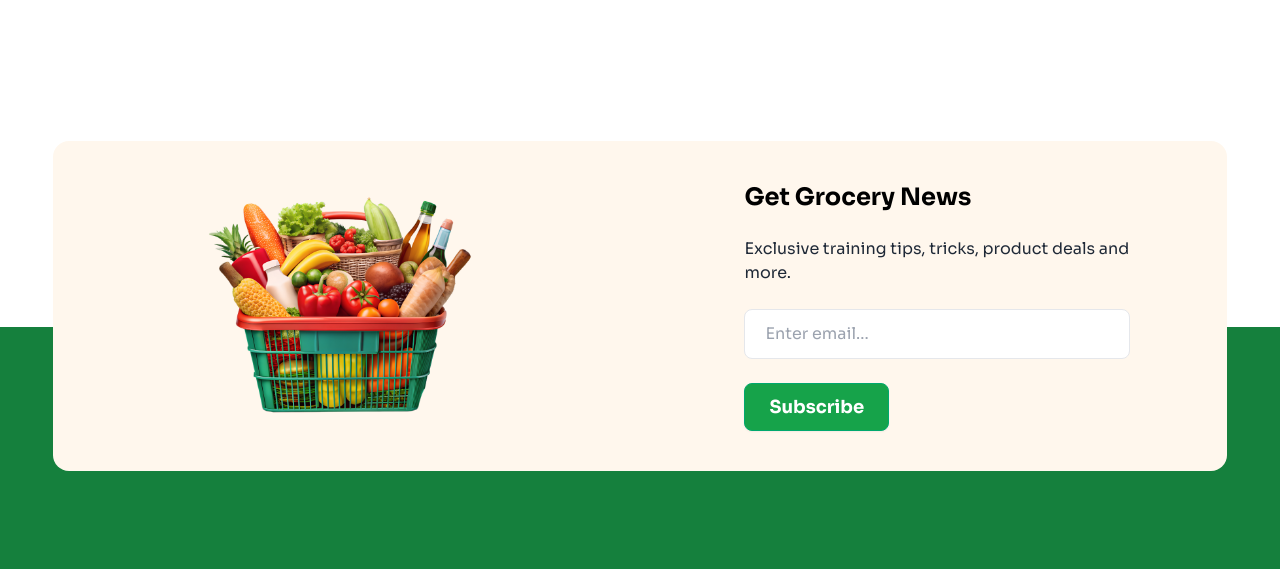
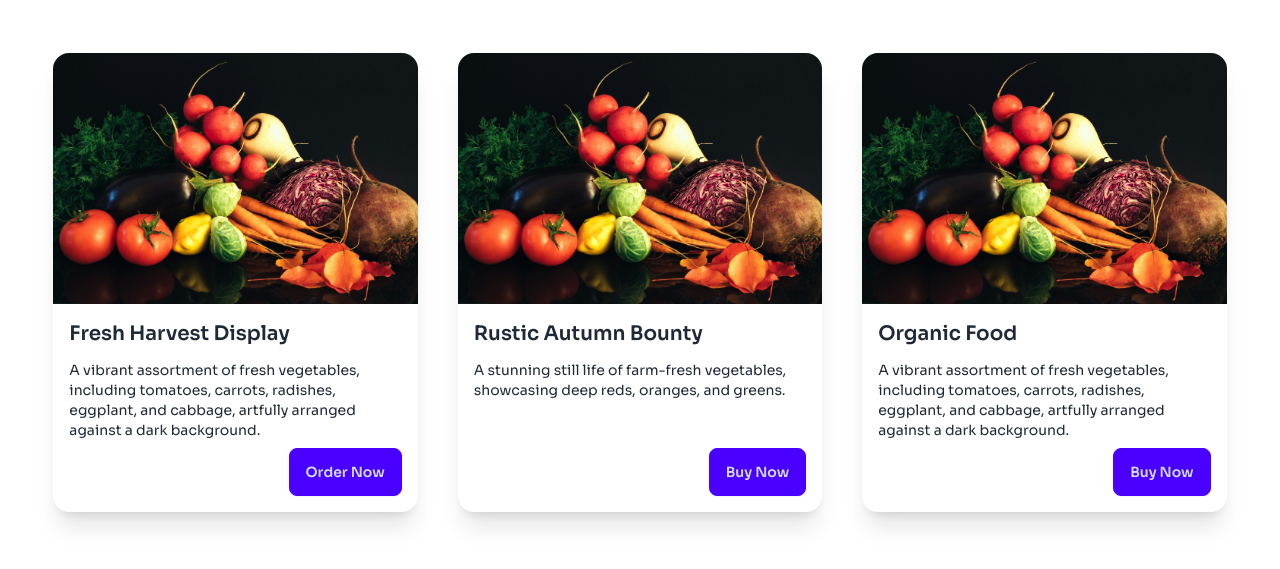
Before and after one commit to imjoyhalder/Vegetables-shop, a plain HTML site: page index.html in a window 1280 px wide. Shown: the part 3368-3937 px from the top of the page. Drawn offline with nearby package versions, Linux system fonts and the light colour scheme.

Commit message:
added product section

```diff
--- a/index.html
+++ b/index.html
@@ -1,5 +1,5 @@
 <!DOCTYPE html>
-<html lang="en" >
+<html lang="en">
 
 <head>
     <meta charset="UTF-8">
@@ -137,7 +137,8 @@
                     <!-- Text Section -->
                     <div class="space-y-3">
                         <h1 class="text-xl md:text-2xl font-bold text-white">30% off</h1>
-                        <p class="text-sm md:text-base text-black">Discover a world of treats, toys, and essentials handpicked for you.</p>
+                        <p class="text-sm md:text-base text-black">Discover a world of treats, toys, and essentials
+                            handpicked for you.</p>
                         <button class="btn btn-sm md:btn-md lg:btn-lg">Buy Now</button>
                     </div>
 
@@ -332,6 +333,49 @@
         </div>
     </section>
 
+    <!-- others product -->
+    <section class="w-11/12 mx-auto mt-14">
+        <div class="grid grid-cols-1 md:grid-cols-2 lg:grid-cols-3 gap-10">
+            <div class="card card-compact bg-base-100  shadow-xl">
+                <figure>
+                    <img src="assets/v1.jpg" alt="" />
+                </figure>
+                <div class="card-body">
+                    <h2 class="card-title">Fresh Harvest Display</h2>
+                    <p>A vibrant assortment of fresh vegetables, including tomatoes, carrots, radishes, eggplant, and
+                        cabbage, artfully arranged against a dark background.</p>
+                    <div class="card-actions justify-end">
+                        <button class="btn btn-primary">Order Now</button>
+                    </div>
+                </div>
+            </div>
+            <div class="card card-compact bg-base-100  shadow-xl">
+                <figure>
+                    <img src="assets/v1.jpg" alt="" />
+                </figure>
+                <div class="card-body">
+                    <h2 class="card-title">Rustic Autumn Bounty</h2>
+                    <p>A stunning still life of farm-fresh vegetables, showcasing deep reds, oranges, and greens. </p>
+                    <div class="card-actions justify-end">
+                        <button class="btn btn-primary">Buy Now</button>
+                    </div>
+                </div>
+            </div>
+            <div class="card card-compact bg-base-100  shadow-xl">
+                <figure>
+                    <img src="assets/v1.jpg" alt="" />
+                </figure>
+                <div class="card-body">
+                    <h2 class="card-title">Organic Food</h2>
+                    <p>A vibrant assortment of fresh vegetables, including tomatoes, carrots, radishes, eggplant, and cabbage, artfully arranged against a dark background.</p>
+                    <div class="card-actions justify-end">
+                        <button class="btn btn-primary">Buy Now</button>
+                    </div>
+                </div>
+            </div>
+        </div>
+    </section>
+
     <section class="w-11/12 mx-auto bg-orange-50 top-36  py-10 relative rounded-2xl ">
         <div class="grid grid-cols-1 md:grid-cols-2 items-center gap-4 justify-items-center">
             <div class="md:w-1/2 mb-4 md:mb-0">
@@ -341,18 +385,22 @@
                 <h1 class="text-2xl font-bold md:text-black text-green-600 ">Get Grocery News</h1>
                 <h2 class="">Exclusive training tips, tricks, product deals and more.</h2>
                 <div class="mt-4 space-y-6">
-                    <input type="email" placeholder="Enter email..." class="md:w-full sm:w-auto px-5 py-3 border rounded-lg focus:outline-none"><br>
-                    <button class=" text-white px-6 py-2 bg-green-600 hover:bg-green-900 btn btn-success font-bold text-lg ">Subscribe</button>
+                    <input type="email" placeholder="Enter email..."
+                        class="md:w-full sm:w-auto px-5 py-3 border rounded-lg focus:outline-none"><br>
+                    <button
+                        class=" text-white px-6 py-2 bg-green-600 hover:bg-green-900 btn btn-success font-bold text-lg ">Subscribe</button>
                 </div>
             </div>
         </div>
     </section>
 
     <footer class="bg-green-700  pt-36 pb-10">
-        <div class="w-11/12 mx-auto py-10 text-gray-100 space-y-6 grid grid-cols-1 md:grid-cols-3 gap-4 justify-between items-center lg:justify-items-center ">
+        <div
+            class="w-11/12 mx-auto py-10 text-gray-100 space-y-6 grid grid-cols-1 md:grid-cols-3 gap-4 justify-between items-center lg:justify-items-center ">
             <div class=" md:text-left text-left md:p-20 pr-2">
                 <img src="assets/logo-footer.png" alt="">
-                <p class="text-sm">Discover a world of treats, toys, and  essentials handpicked for your furry friends.</p>
+                <p class="text-sm">Discover a world of treats, toys, and essentials handpicked for your furry friends.
+                </p>
             </div>
             <div class="space-y-6 ">
                 <a href="#" class="hover:opacity-75">Product</a><br>
```
Also changed, not shown: assets/v1.jpg (added), assets/v2.jpg (added).
